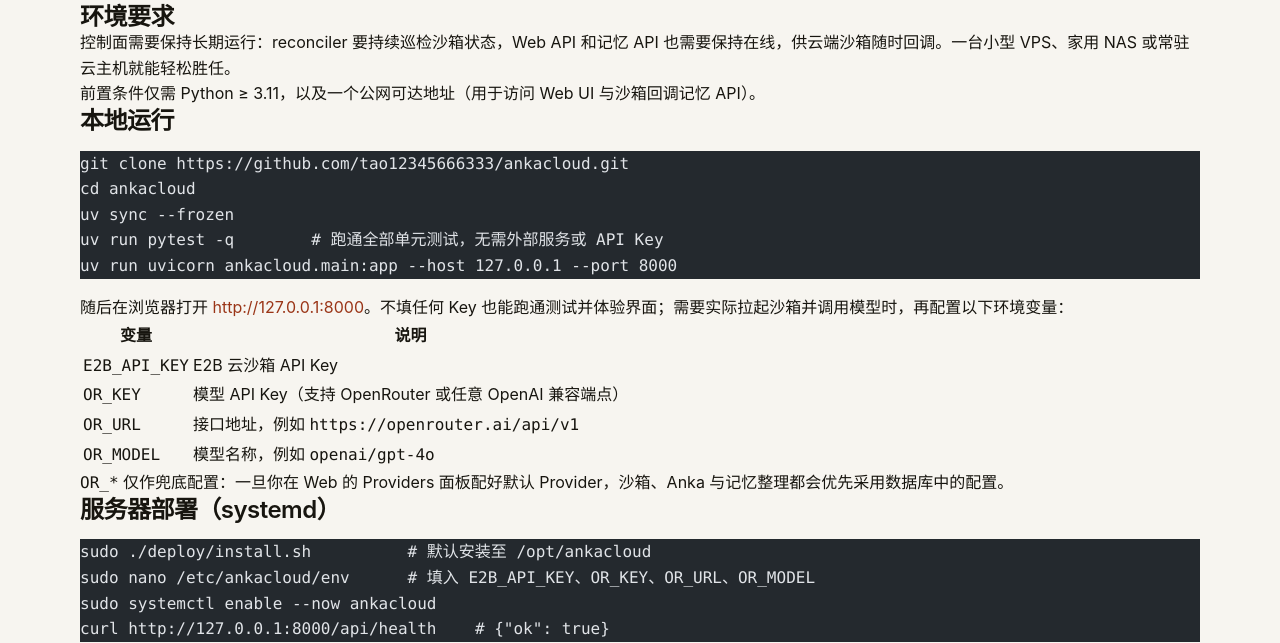
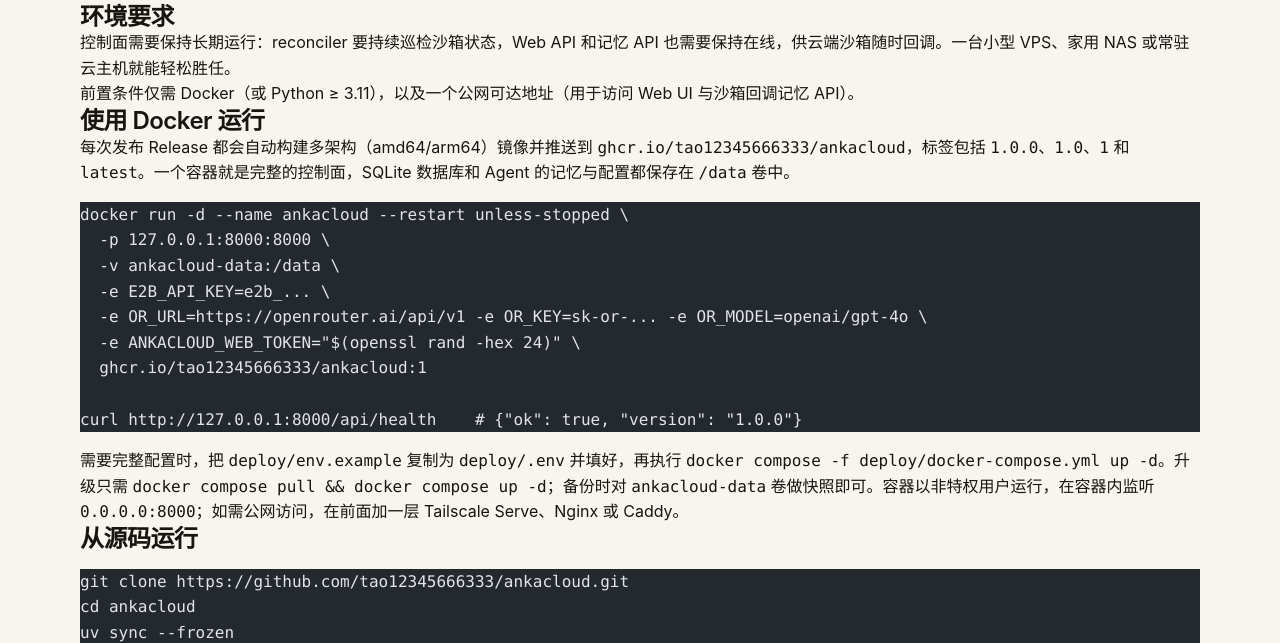
Before and after one commit to tao12345666333/ankacloud-website, an Astro site: page /zh/docs/self-hosting in a window 1280 px wide. Shown: the part 168-811 px from the top of the page. Built offline with nearby package versions, Linux system fonts and the light colour scheme; Astro itself is replaced by a stand-in of ours; code samples lack their colours.

Commit message:
feat: announce ankacloud 1.0 and document the Docker image
- Bump the displayed version to 1.0.0 and refresh the hero pill
- Add a Docker tab and link to the quickstart
- Add a 'Running with Docker' section to the self-hosting docs (en + zh)

````diff
--- a/src/components/QuickStart.astro
+++ b/src/components/QuickStart.astro
@@ -9,6 +9,7 @@ interface Props {
 const { lang } = Astro.props;
 const d = t(lang).quickstart;
 const tabs = [
+  { label: d.docker, cmd: INSTALL.docker },
   { label: d.local, cmd: INSTALL.run },
   { label: d.server, cmd: INSTALL.install },
 ];
@@ -52,6 +53,7 @@ const tabs = [
         </div>
       </div>
       <p class="links">
+        <a href={DOCS.docker} target="_blank" rel="noopener">{d.links.docker} →</a>
         <a href={DOCS.quickstart} target="_blank" rel="noopener">{d.links.quick} →</a>
         <a href={DOCS.deploy} target="_blank" rel="noopener">{d.links.deploy} →</a>
       </p>
--- a/src/content/en/self-hosting.md
+++ b/src/content/en/self-hosting.md
@@ -8,9 +8,27 @@ eyebrow: Deployment
 
 The control plane is a long-running process: the reconciler needs to keep running, and both the web UI and memory API must stay reachable because sandboxes call back into them. It runs comfortably on any small VPS, a home NAS, or an always-on cloud instance.
 
-You need Python ≥ 3.11 and a public address (for the web UI and for sandboxes calling the memory API).
+You need Docker (or Python ≥ 3.11) and a public address (for the web UI and for sandboxes calling the memory API).
 
-## Running locally
+## Running with Docker
+
+Every release publishes a multi-arch (amd64/arm64) image to `ghcr.io/tao12345666333/ankacloud`, tagged `1.0.0`, `1.0`, `1`, and `latest`. One container is the whole control plane; the SQLite database and the agent's memory and config live in the `/data` volume.
+
+```bash
+docker run -d --name ankacloud --restart unless-stopped \
+  -p 127.0.0.1:8000:8000 \
+  -v ankacloud-data:/data \
+  -e E2B_API_KEY=e2b_... \
+  -e OR_URL=https://openrouter.ai/api/v1 -e OR_KEY=sk-or-... -e OR_MODEL=openai/gpt-4o \
+  -e ANKACLOUD_WEB_TOKEN="$(openssl rand -hex 24)" \
+  ghcr.io/tao12345666333/ankacloud:1
+
+curl http://127.0.0.1:8000/api/health    # {"ok": true, "version": "1.0.0"}
+```
+
+For a full configuration, copy `deploy/env.example` to `deploy/.env` and run `docker compose -f deploy/docker-compose.yml up -d`. To upgrade, run `docker compose pull && docker compose up -d`; to back up, snapshot the `ankacloud-data` volume. The container runs as an unprivileged user and listens on `0.0.0.0:8000` inside the container; put Tailscale Serve, Nginx, or Caddy in front of it for public access.
+
+## Running from source
 
 ```bash
 git clone https://github.com/tao12345666333/ankacloud.git
--- a/src/content/zh/self-hosting.md
+++ b/src/content/zh/self-hosting.md
@@ -8,9 +8,27 @@ eyebrow: 部署运维
 
 控制面需要保持长期运行：reconciler 要持续巡检沙箱状态，Web API 和记忆 API 也需要保持在线，供云端沙箱随时回调。一台小型 VPS、家用 NAS 或常驻云主机就能轻松胜任。
 
-前置条件仅需 Python ≥ 3.11，以及一个公网可达地址（用于访问 Web UI 与沙箱回调记忆 API）。
+前置条件仅需 Docker（或 Python ≥ 3.11），以及一个公网可达地址（用于访问 Web UI 与沙箱回调记忆 API）。
 
-## 本地运行
+## 使用 Docker 运行
+
+每次发布 Release 都会自动构建多架构（amd64/arm64）镜像并推送到 `ghcr.io/tao12345666333/ankacloud`，标签包括 `1.0.0`、`1.0`、`1` 和 `latest`。一个容器就是完整的控制面，SQLite 数据库和 Agent 的记忆与配置都保存在 `/data` 卷中。
+
+```bash
+docker run -d --name ankacloud --restart unless-stopped \
+  -p 127.0.0.1:8000:8000 \
+  -v ankacloud-data:/data \
+  -e E2B_API_KEY=e2b_... \
+  -e OR_URL=https://openrouter.ai/api/v1 -e OR_KEY=sk-or-... -e OR_MODEL=openai/gpt-4o \
+  -e ANKACLOUD_WEB_TOKEN="$(openssl rand -hex 24)" \
+  ghcr.io/tao12345666333/ankacloud:1
+
+curl http://127.0.0.1:8000/api/health    # {"ok": true, "version": "1.0.0"}
+```
+
+需要完整配置时，把 `deploy/env.example` 复制为 `deploy/.env` 并填好，再执行 `docker compose -f deploy/docker-compose.yml up -d`。升级只需 `docker compose pull && docker compose up -d`；备份时对 `ankacloud-data` 卷做快照即可。容器以非特权用户运行，在容器内监听 `0.0.0.0:8000`；如需公网访问，在前面加一层 Tailscale Serve、Nginx 或 Caddy。
+
+## 从源码运行
 
 ```bash
 git clone https://github.com/tao12345666333/ankacloud.git
--- a/src/data/site.ts
+++ b/src/data/site.ts
@@ -3,7 +3,8 @@
 
 export const REPO_URL = "https://github.com/tao12345666333/ankacloud";
 export const REPO = "tao12345666333/ankacloud";
-export const VERSION = "0.11.0";
+export const VERSION = "1.0.0";
+export const IMAGE = "ghcr.io/tao12345666333/ankacloud";
 export const ANKALOOP_URL = "https://github.com/ankaloop";
 export const E2B_URL = "https://e2b.dev";
 export const UV_URL = "https://github.com/astral-sh/uv";
@@ -11,6 +12,7 @@ export const LICENSE_URL = `${REPO_URL}/blob/main/LICENSE`;
 
 export const DOCS = {
   quickstart: `${REPO_URL}#quick-start-local-development`,
+  docker: `${REPO_URL}#run-with-docker`,
   design: `${REPO_URL}/blob/main/docs/DESIGN.md`,
   projects: `${REPO_URL}/blob/main/docs/PROJECTS.md`,
   skills: `${REPO_URL}/blob/main/docs/SKILLS.md`,
@@ -24,5 +26,6 @@ export const INSTALL = {
   sync: "uv sync --frozen",
   run: "uv run uvicorn ankacloud.main:app \\\n    --host 127.0.0.1 --port 8000",
   install: "sudo ./deploy/install.sh",
+  docker: `docker run -d -p 8000:8000 \\\n    -v ankacloud-data:/data --env-file .env \\\n    ${IMAGE}:1`,
   env: ["E2B_API_KEY", "OR_KEY", "OR_URL", "OR_MODEL"],
 };
--- a/src/i18n/ui.ts
+++ b/src/i18n/ui.ts
@@ -22,7 +22,7 @@ export const ui = {
       theme: "Toggle light and dark theme",
     },
     hero: {
-      pill: "v0.11 · Per-thread provider and model selection",
+      pill: "v1.0 · Now open source, one docker run away",
       title1: "The agent you carry around,",
       title2Before: "in an ",
       title2Accent: "isolated",
@@ -262,6 +262,7 @@ export const ui = {
       step1: "Clone and install",
       step2: "Set the four required env vars",
       step3: "Start the server",
+      docker: "Docker",
       local: "Local",
       server: "On a server",
       logs: [
@@ -269,7 +270,7 @@ export const ui = {
         ["reconciler every", "60s", "· idle pause", "10m"],
         ["telegram channel", "not configured"],
       ],
-      links: { quick: "Full quickstart", deploy: "systemd deploy & operations" },
+      links: { docker: "Run with Docker", quick: "Full quickstart", deploy: "systemd deploy & operations" },
     },
     usecases: {
       eyebrow: "Who it's for",
@@ -322,7 +323,7 @@ export const ui = {
       theme: "切换深浅色主题",
     },
     hero: {
-      pill: "v0.11 · 支持按会话独立指定 Provider 与模型",
+      pill: "v1.0 · 正式开源，一条 docker run 即可启动",
       title1: "真正记得你的个人 Agent，",
       title2Before: "在",
       title2Accent: "完全隔离",
@@ -562,6 +563,7 @@ export const ui = {
       step1: "克隆仓库并安装依赖",
       step2: "配置四个必填环境变量",
       step3: "启动服务",
+      docker: "Docker",
       local: "本地运行",
       server: "服务器部署",
       logs: [
@@ -569,7 +571,7 @@ export const ui = {
         ["reconciler every", "60s", "· 闲置休眠", "10m"],
         ["telegram channel", "未配置"],
       ],
-      links: { quick: "完整快速开始指南", deploy: "systemd 部署与运维指南" },
+      links: { docker: "使用 Docker 运行", quick: "完整快速开始指南", deploy: "systemd 部署与运维指南" },
     },
     usecases: {
       eyebrow: "适合谁用",
````
